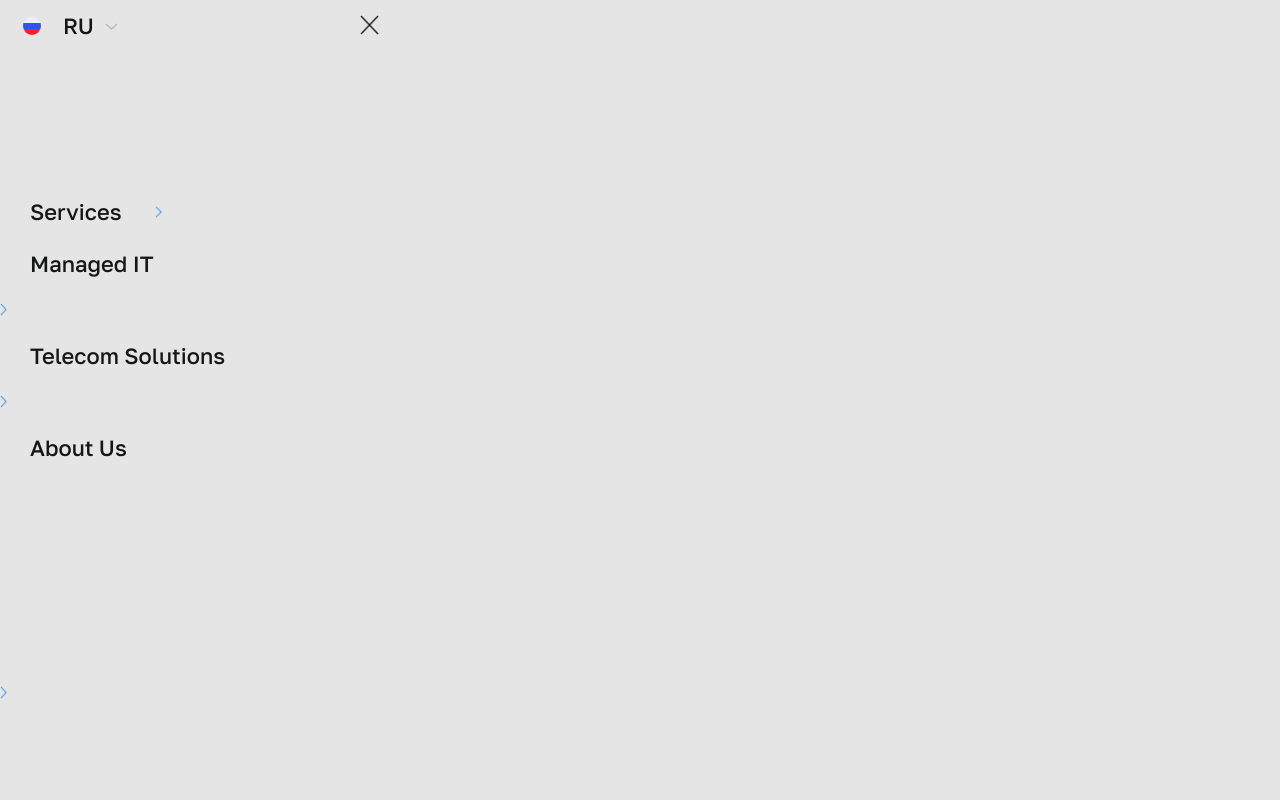
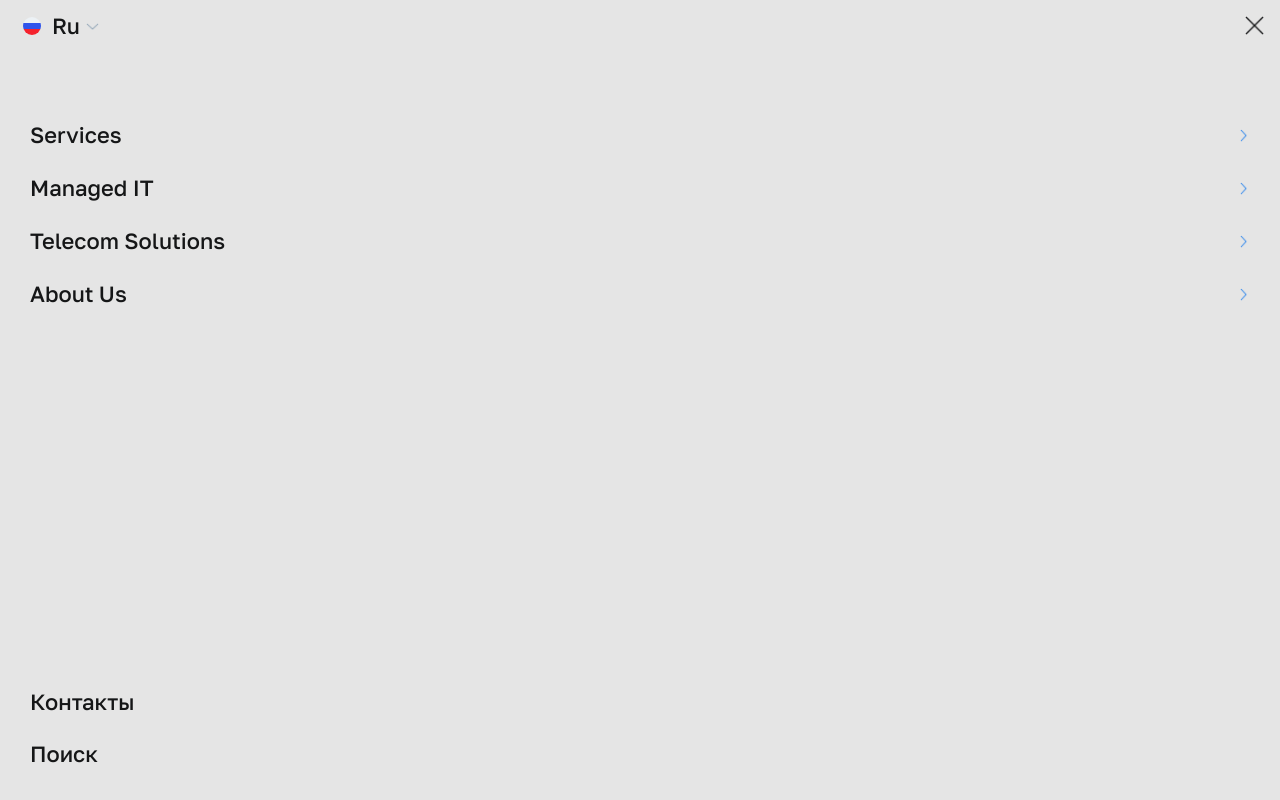
Before and after one commit to Rikonie/ItGlobal-test, a React (Create React App) app: page / in a window 1280 px wide. Both pictures are taken after a click on the button "Открыть меню". Built offline with nearby package versions, Linux system fonts and the light colour scheme.

Commit message:
сделала верстку главной страницы меню

```diff
--- a/src/components/menu/menu-component.module.css
+++ b/src/components/menu/menu-component.module.css
@@ -11,7 +11,8 @@
 
 .header {
     display: flex;
-    position: static;
+    justify-content: space-between;
+    width: 100%;
 }
 
 .text {
@@ -25,17 +26,9 @@
     text-align: left;
 }
 
-.languageBox {
+.iconLanguageBox {
     display: flex;
-    position: static;
-    padding: 10px 5.65px 77px 11px;
-}
-
-.iconBoxLanguage {
-    display: flex;
-    position: static;
-    padding: 17px 11px 84px 23px;
-    border-radius: 10px;
+    padding: 17px 11px 0 23px;
 }
 
 .iconLanguage {
@@ -44,83 +37,84 @@
     height: 18px;
 }
 
-.closeMenuBox {
+.languageBox {
     display: flex;
-    float: right;
-    padding: 15.47px 15.47px
-}
-
-.closeMenuIcon {
-    width: 19.06px;
-    height: 19.06px;
+    padding: 10px 6px 0 0;
 }
 
 .arrowToDownBox {
     display: flex;
-    position: static;
-    padding: 22.65px 227.12px 89.29px 5.65px;
+    padding: 23px 0 0 0;
 }
 
 .arrowToDownIcon {
-    width: 12.71px;
-    height: 7.06px;
+    width: 13px;
+    height: 7px;
+}
+
+.arrowToRightBox {
+    display: flex;
+    padding: 10px 0 10px 0;
 }
 
 .arrowToRightIcon {
-    width: 7.06px;
-    height: 12.71px;
+    width: 7px;
+    height: 13px;
+    padding: 0 33px 0 0;
+}
+
+.closeMenuBox {
+    display: flex;
+    padding: 16px 16px 0 0;
+}
+
+.closeMenuIcon {
+    width: 19px;
+    height: 19px;
+}
+
+.body {
+    display: flex;
+    flex-direction: column;
+    width: 100%;
+    padding: 77px 0 0 0;
 }
 
 .servicesBox {
     display: flex;
-    position: static;
-    width: 292px;
-    height: 32px;
-    padding: 77px 38px 20px 30px;
 }
 
-.managerBox {
+.footer {
     display: flex;
-    position: static;
-    width: 292px;
-    height: 32px;
-    padding: 0 38px 20px 30px;
+    flex-direction: column;
+    padding: 0 38px 10px 30px ;
 }
 
-.telecomBox {
+.boxInHeader {
     display: flex;
-    position: static;
-    width: 292px;
-    height: 32px;
-    padding: 20px 38px 20px 30px;
 }
 
-.aboutUsBox {
+.itemMenuBox {
     display: flex;
-    position: static;
-    width: 292px;
-    height: 32px;
-    padding: 20px 38px 219px 30px;
+    padding: 0 33px 20px 0;
+    justify-content: space-between;
+    width: 100%;
 }
 
-.contactsBox {
+.contentItemMenuBox {
     display: flex;
-    position: static;
-    width: 292px;
-    height: 32px;
-    padding: 219px 38px 20px 30px;
+    padding: 0 0 0 30px;
 }
 
-.searchBox {
+.footerItemBox {
     display: flex;
-    position: static;
-    width: 292px;
-    height: 32px;
-    padding: 20px 38px 30px 30px;
+    padding: 0 0 20px 0;
 }
 
-.arrowToRightBox {
+.modalWindowContent {
     display: flex;
-    float: right;
-    padding: 9.65px 33.29px 9.65px
+    flex-direction: column;
+    justify-content: space-between;
+    width: 100%;
+    height: 100%;
 }
--- a/src/components/menu/menu-component.tsx
+++ b/src/components/menu/menu-component.tsx
@@ -14,10 +14,10 @@ import arrowToRight from "../../assets/images/arrowToRight.png"
 
 
 class MenuComponentProps {
-    close?: ()=> void;
+    close?: () => void;
 }
 
-export const MenuComponent: React.FC<MenuComponentProps> = ({close}) =>{
+export const MenuComponent: React.FC<MenuComponentProps> = ({close}) => {
     const [languageVisible, setLanguageVisible] = useState<boolean>(false);
     const [servicesVisible, setServicesVisible] = useState<boolean>(false);
     const [mangerVisible, setManagerVisible] = useState<boolean>(false);
@@ -72,77 +72,60 @@ export const MenuComponent: React.FC<MenuComponentProps> = ({close}) =>{
 
     return (
         <div className={styles['modal-window']}>
+            <div className={styles.modalWindowContent}>
+                <div>
                     <div className={styles.header}>
-                <div className={styles.iconBoxLanguage}>
+                        <div className={styles.boxInHeader}>
+                            <div className={styles.iconLanguageBox}>
                                 <img src={ru} className={styles.iconLanguage}/>
                             </div>
                             <div className={styles.languageBox}>
-                    <div onClick={openLanguage} className={styles.text}>RU</div>
+                                <div onClick={openLanguage} className={styles.text}>Ru</div>
                             </div>
                             <div className={styles.arrowToDownBox}>
                                 <img src={arrowToDown} className={styles.arrowToDownIcon}/>
+                            </div>
                         </div>
                         <div onClick={close} className={styles.closeMenuBox}>
                             <img src={cross} className={styles.closeMenuIcon}/>
                         </div>
                     </div>
+                    <div className={styles.body}>
+                        {['Services', 'Managed IT', 'Telecom Solutions', 'About Us'].map((i) => {
+                                return (
+                                    <div className={styles.itemMenuBox}>
+                                        <div className={styles.contentItemMenuBox}>
                                             <div>
-                <div className={styles.servicesBox}>
-                    <div>
-                        <div onClick={openServices} className={styles.text}>Services</div>
+                                                <div onClick={openServices} className={styles.text}>{i}</div>
+                                            </div>
                                         </div>
                                         <div className={styles.arrowToRightBox}>
                                             <img src={arrowToRight} className={styles.arrowToRightIcon}/>
                                         </div>
                                     </div>
-                <div>
-                    <div className={styles.managerBox}>
-                        <div onClick={openManager} className={styles.text}>Managed IT</div>
-                    </div>
-                    <div>
-                        <img src={arrowToRight} className={styles.arrowToRightIcon}/>
+                                )
+                            }
+                        )}
                     </div>
                 </div>
-                <div>
-                    <div className={styles.telecomBox}>
-                        <div onClick={openTelecom} className={styles.text}>Telecom Solutions</div>
+                <div className={styles.footer}>
+                    {['Контакты', 'Поиск'].map((s) => {
+                            return (
+                                <div className={styles.footerItemBox}>
+                                    <div onClick={openContacts} className={styles.text}>{s}</div>
                                 </div>
-                    <div>
-                        <img src={arrowToRight} className={styles.arrowToRightIcon}/>
+                            )
+                        }
+                    )}
                 </div>
             </div>
-                <div>
-                    <div className={styles.aboutUsBox}>
-                        <div onClick={openAboutUs} className={styles.text}>About Us</div>
-                    </div>
-                    <div>
-                        <img src={arrowToRight} className={styles.arrowToRightIcon}/>
-                    </div>
-                </div>
-                <div>
-                    <div className={styles.contactsBox}>
-                        <div onClick={openContacts} className={styles.text}>Контакты</div>
-                    </div>
-                    <div>
-                        <img src={arrowToRight} className={styles.arrowToRightIcon}/>
-                    </div>
-                </div>
-                    <div>
-                        <div className={styles.searchBox}>
-                            <div onClick={openSearch} className={styles.text}>Поиск</div>
-                        </div>
-                        <div>
-                            <img src={arrowToRight} className={styles.arrowToRightIcon}/>
-                        </div>
-                    </div>
-            {languageVisible?<LanguageComponent close={closeLanguage}/>:null}
-            {servicesVisible?<ServicesComponent close={closeServices}/>:null}
-            {mangerVisible?<ManagerComponent close={closeManager}/>:null}
-            {telecomVisible?<TelecomComponent close={closeTelecom}/>:null}
-            {aboutUsVisible?<AboutUsComponent close={closeAboutUs}/>:null}
-            {contactsVisible?<ContactsComponent close={closeContacts}/>:null}
-            {searchVisible?<SearchComponent close={closeSearch}/>:null}
-            </div>
+            {languageVisible ? <LanguageComponent close={closeLanguage}/> : null}
+            {servicesVisible ? <ServicesComponent close={closeServices}/> : null}
+            {mangerVisible ? <ManagerComponent close={closeManager}/> : null}
+            {telecomVisible ? <TelecomComponent close={closeTelecom}/> : null}
+            {aboutUsVisible ? <AboutUsComponent close={closeAboutUs}/> : null}
+            {contactsVisible ? <ContactsComponent close={closeContacts}/> : null}
+            {searchVisible ? <SearchComponent close={closeSearch}/> : null}
         </div>
     )
 };
```
Lines whose indentation alone changed are shown as unchanged.
